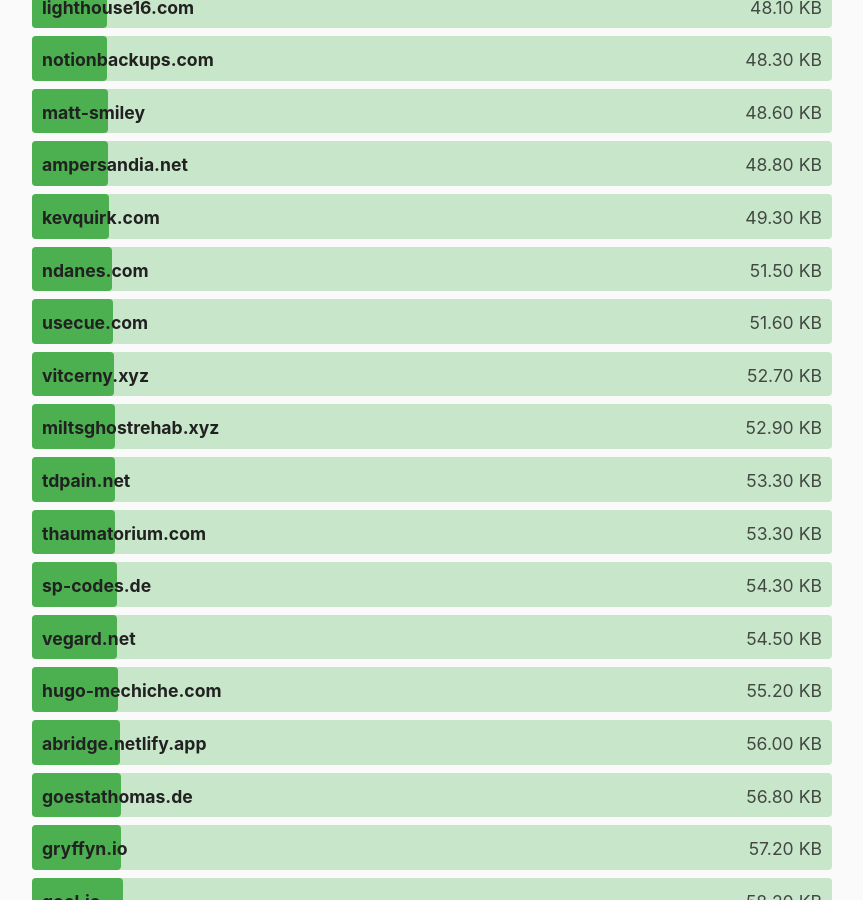
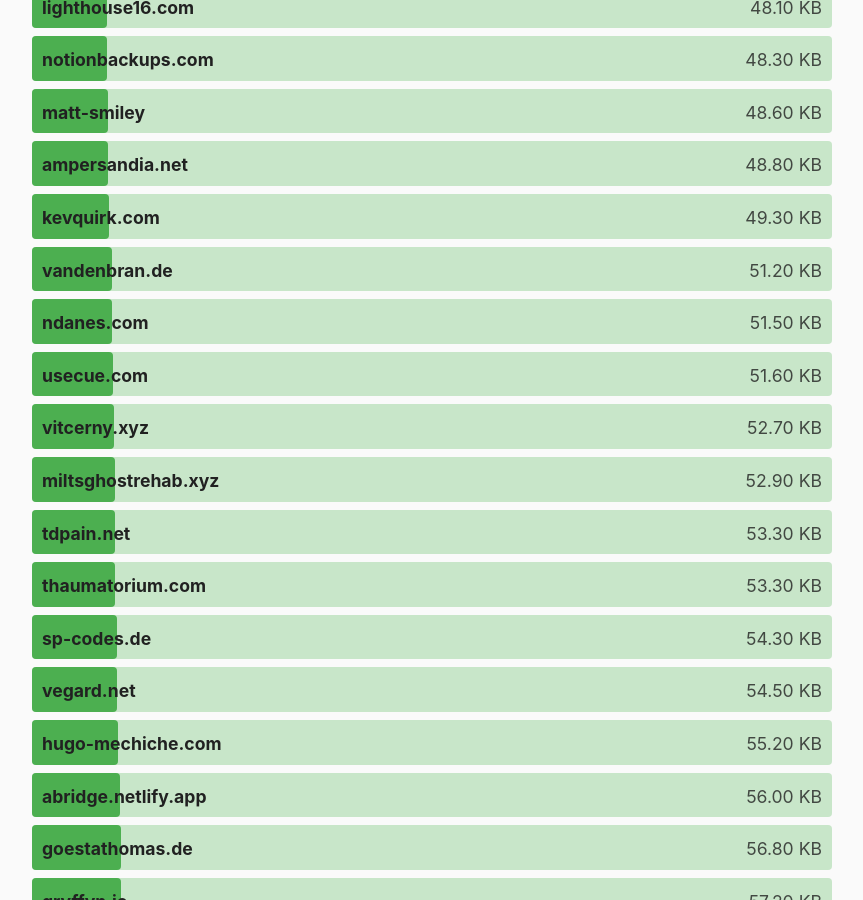
Before and after one commit to kevquirk/512kb.club, a Jekyll site: the page built from index.md, in a window 1280 px wide and 900 px high, scrolled down 12789 px. Shown: the whole window, without its empty margins (208-1071 px from the left). Built offline with Jekyll 4.4.1, drawn with Linux system fonts in a browser that asks for light colours.

Commit message:
Add vandenbran.de

```diff
--- a/_data/sites.yml
+++ b/_data/sites.yml
@@ -2572,3 +2572,8 @@
   url: https://zwbetz.com/
   size: 67.8
   last_checked: 2022-07-20
+
+- domain: vandenbran.de
+  url: https://vandenbran.de/
+  size: 51.2
+  last_checked: 2022-09-12
```
